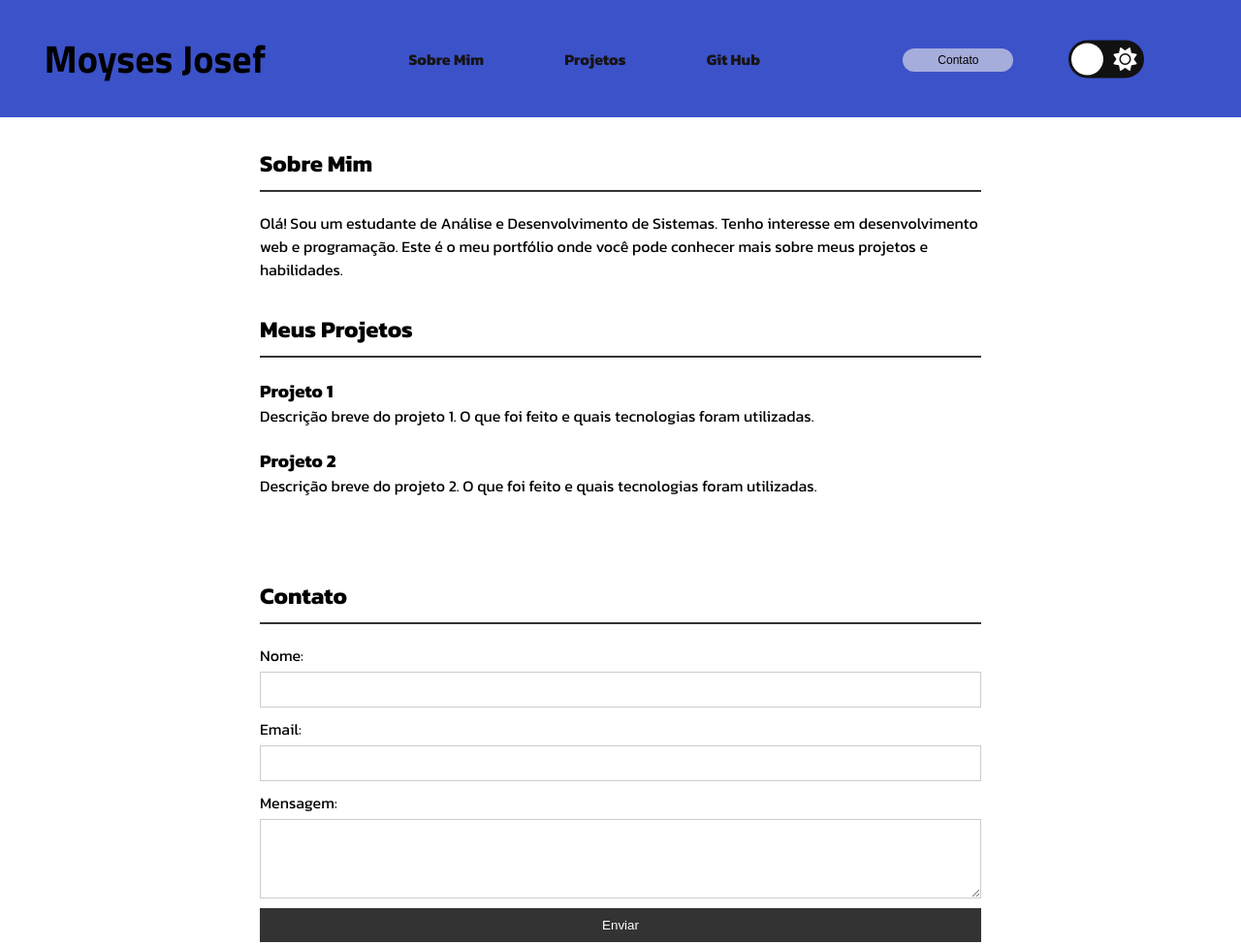
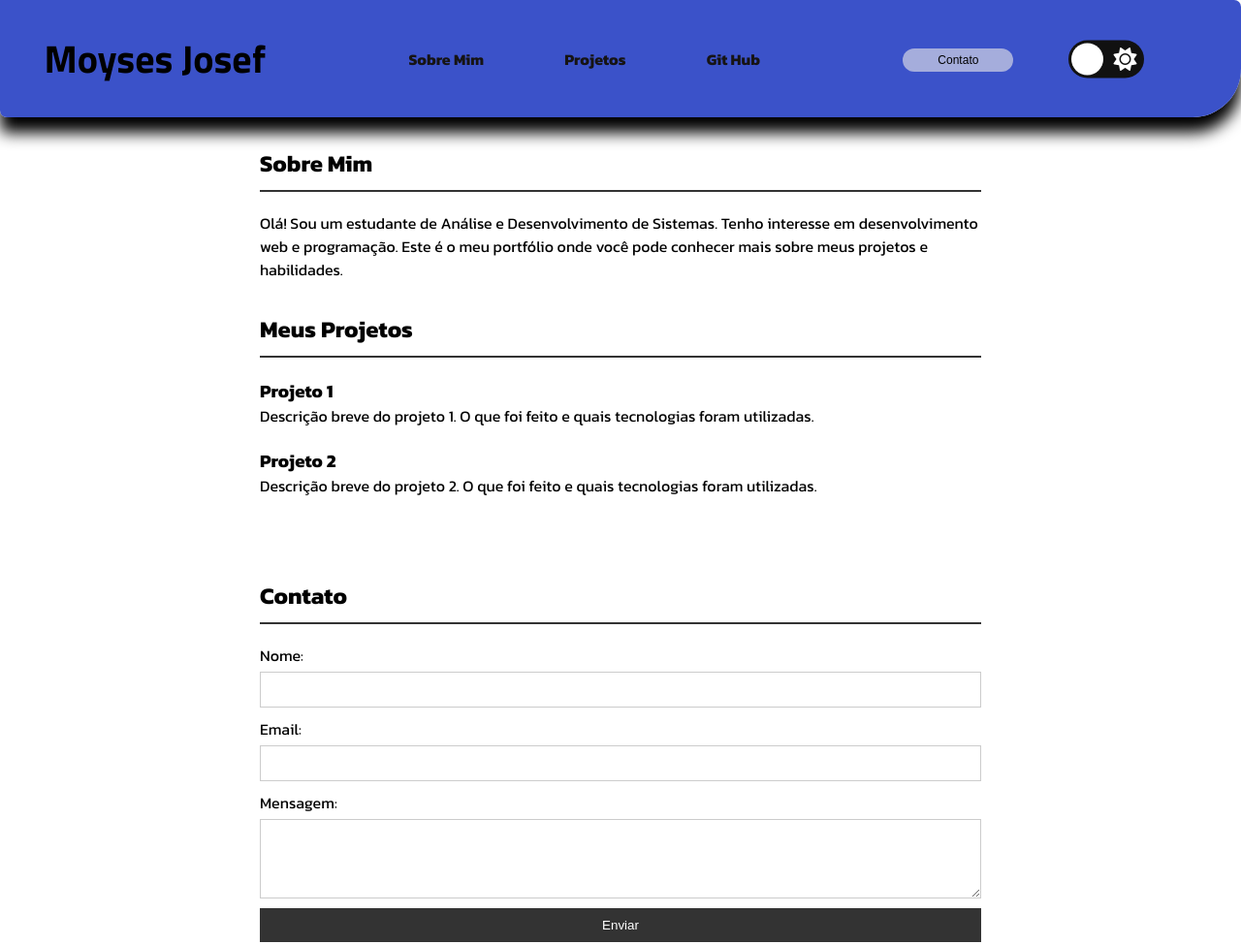
Before and after one commit to moyses30/Portifolio, a plain HTML site: page index.html in a window 1280 px wide. Shown: the top 975 px of the page at 97% size. Drawn offline with Linux system fonts and the light colour scheme; a web font is replaced by a local one.

Commit message:
Update style.css

```diff
--- a/style.css
+++ b/style.css
@@ -70,12 +70,12 @@ body {
 }
 
 header{
-
+    min-width:150px ;
     padding: 20px   2%;
     margin: auto ;
     background-color: #253fc3e5;
-    box-shadow: 30px black;
-    border-radius: 30px 5px 5px black;
+    box-shadow: 0px 16px 16px black;
+    border-radius: 0px 7px 50px ;
 
 
 }
```
